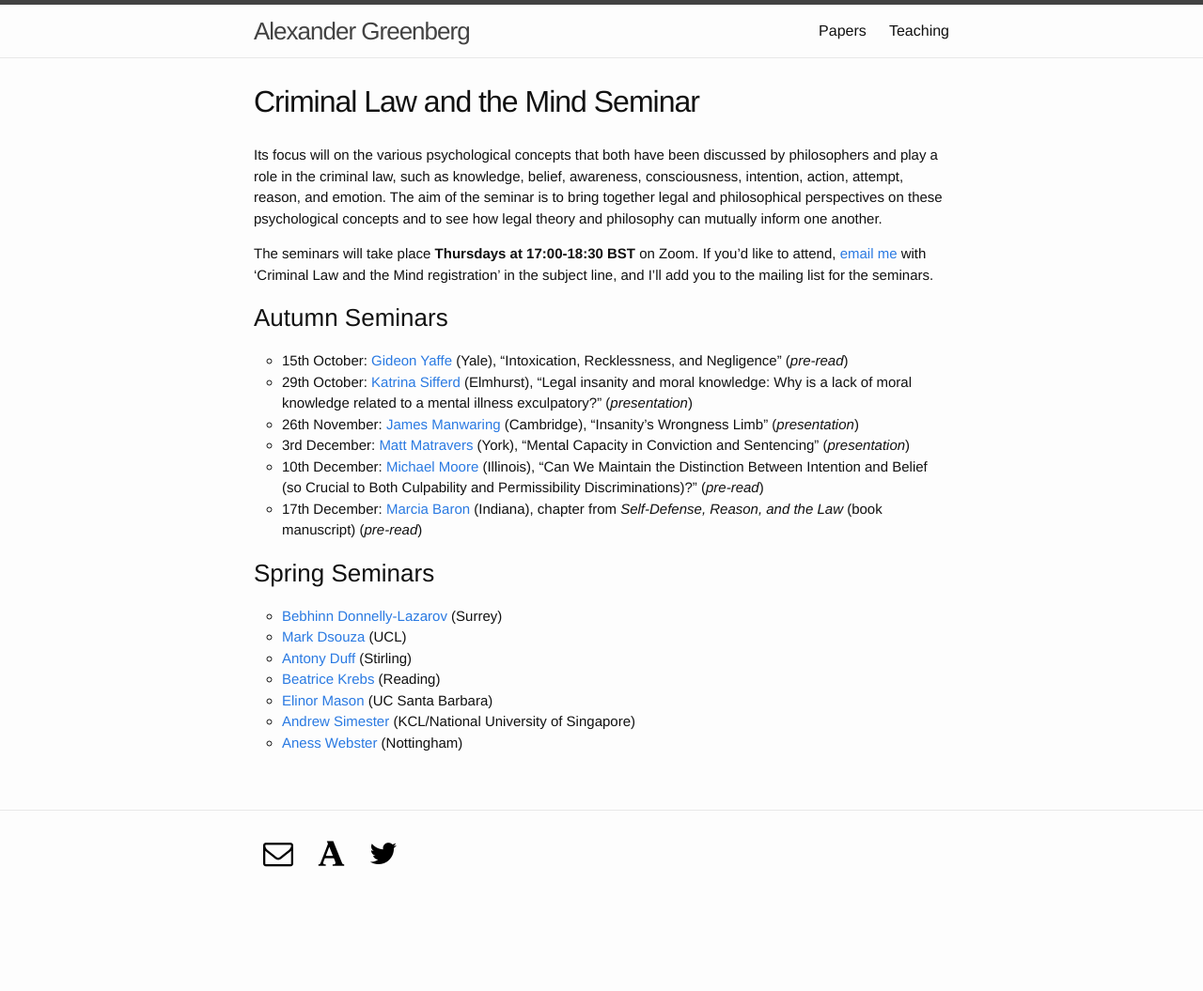
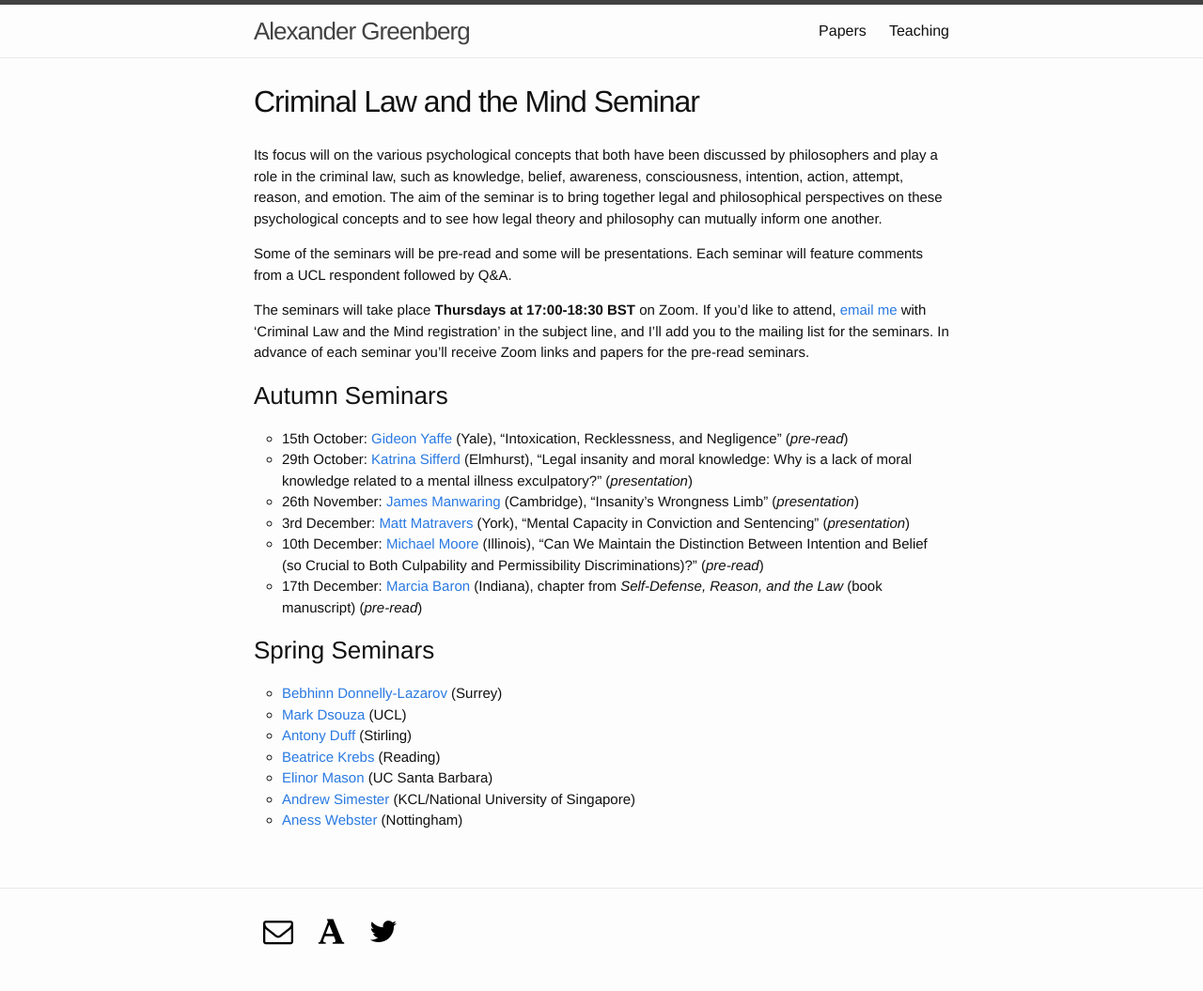
Before and after one commit to alexandergreenberg/alexandergreenberg.github.io, a Jekyll site: the page built from pages/03_Seminar.md, in a window 1280 px wide. Shown: the whole page at 94% size. Built offline with Jekyll 4.4.1, drawn with Linux system fonts in a browser that asks for light colours; some web fonts are replaced; before the commit the page ends 972 px from its top, so only the background shows below that.

Commit message:
Update 03_Seminar.md

```diff
--- a/pages/03_Seminar.md
+++ b/pages/03_Seminar.md
@@ -6,9 +6,9 @@ permalink: /seminar/
 
 Its focus will on the various psychological concepts that both have been discussed by philosophers and play a role in the criminal law, such as knowledge, belief, awareness, consciousness, intention, action, attempt, reason, and emotion. The aim of the seminar is to bring together legal and philosophical perspectives on these psychological concepts and to see how legal theory and philosophy can mutually inform one another.
 
+Some of the seminars will be pre-read and some will be presentations. Each seminar will feature comments from a UCL respondent followed by Q&A.
 
-
-The seminars will take place **Thursdays at 17:00-18:30 BST** on Zoom. If you'd like to attend, [email me](mailto:{{ site.email }}) with 'Criminal Law and the Mind registration' in the subject line, and I'll add you to the mailing list for the seminars.
+The seminars will take place **Thursdays at 17:00-18:30 BST** on Zoom. If you'd like to attend, [email me](mailto:{{ site.email }}) with 'Criminal Law and the Mind registration' in the subject line, and I'll add you to the mailing list for the seminars. In advance of each seminar you'll receive Zoom links and papers for the pre-read seminars.
 
 ### Autumn Seminars
 
```
